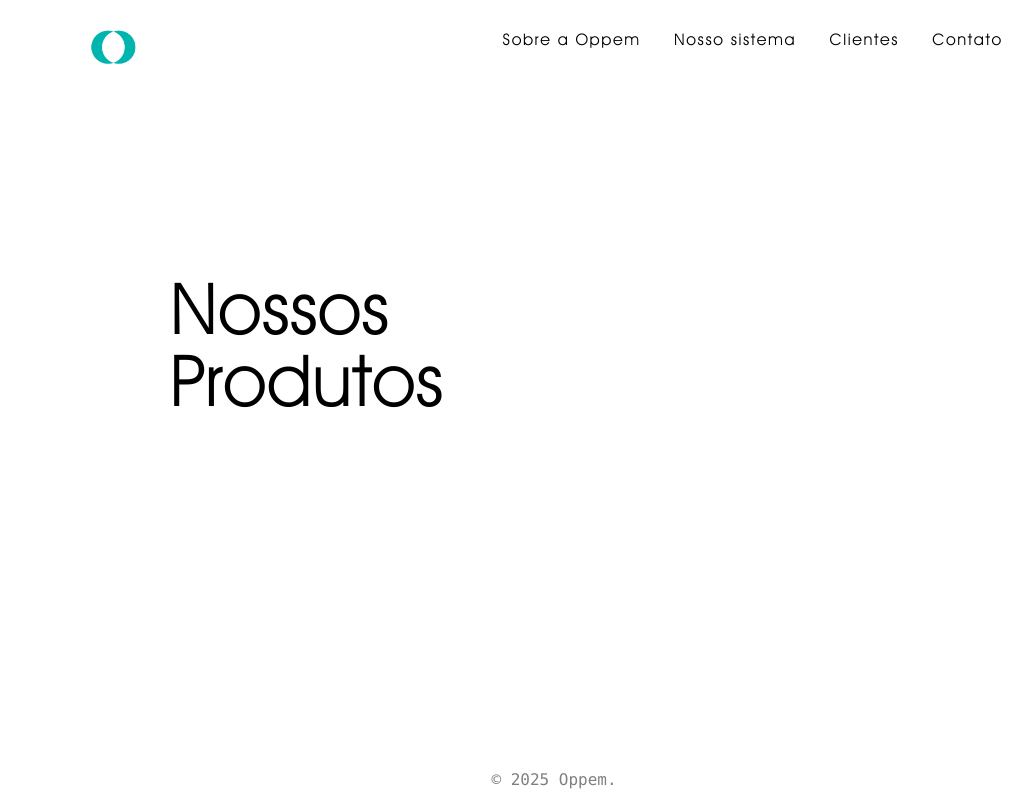
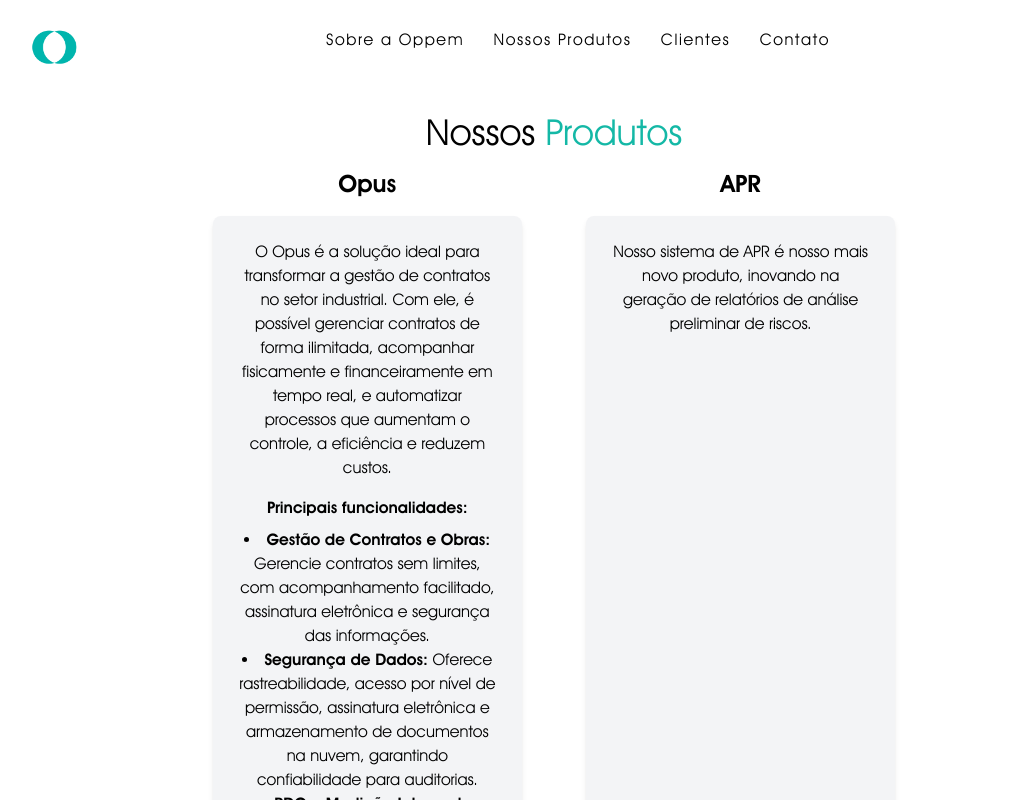
Before and after one commit to SamuelDAlencar/oppem-site, a Next.js app: page /products in a window 1280 px wide. Shown: the whole page, without its empty margins (86-1118 px from the left). Built offline with nearby package versions, Linux system fonts and the light colour scheme.

Commit message:
fix: major adjustments

```diff
--- a/app/about/page.tsx
+++ b/app/about/page.tsx
@@ -1,6 +1,6 @@
 export default function About() {
   return (
-    <section className="flex items-center h-[100vh]">
+    <section className="flex items-center mt-20">
       <section className="w-2/5 pl-64">
         <h1 className="text-7xl mt-8 h-72">Quem somos</h1>
 
--- a/app/clients/page.tsx
+++ b/app/clients/page.tsx
@@ -1,6 +1,6 @@
 export default function Clients() {
   return (
-    <section className="flex items-center h-[100vh]">
+    <section className="flex items-center mt-20">
       <section className="w-2/5 pl-64">
         <h1 className="text-7xl mt-8 h-72">Clientes</h1>
       </section>
--- a/app/contact/page.tsx
+++ b/app/contact/page.tsx
@@ -1,6 +1,6 @@
 export default function Contact() {
   return (
-    <section className="flex items-center h-[100vh]">
+    <section className="flex items-center mt-20">
       <section className="w-2/5 pl-64">
         <h1 className="text-7xl mt-8 h-72">Entre em contato</h1>
       </section>
--- a/app/page.tsx
+++ b/app/page.tsx
@@ -2,13 +2,13 @@
 
 export default function Home() {
   return (
-    <section className="flex items-center h-[100vh]">
+    <section className="flex items-center mt-20">
       <section className="w-2/5 pl-64">
         <h1 className="text-7xl mt-8 h-72">
           Novas formas
           <br />
           de construir
-          <br />o <span className="text-teal-500 font-medium">futuro</span>.
+          <br />o <span className="tiffany_span">futuro</span>.
         </h1>
 
         <p className="text-2xl">
--- a/app/products/page.tsx
+++ b/app/products/page.tsx
@@ -1,11 +1,44 @@
+import React from 'react';
+import ProductCard from '../../components/ProductCard';
+
+
 export default function Products() {
   return (
-    <section className="flex items-center h-[100vh]">
-      <section className="w-2/5 pl-64">
-        <h1 className="text-7xl mt-8 h-72">Nossos Produtos</h1>
-      </section>
+    <section className="flex flex-col items-center justify-around min-h-screen w-full py-8 mt-20">
+      <h1 className="text-4xl">
+        Nossos <span className="tiffany_span">Produtos</span>
+      </h1>
 
-      <section></section>
+      <div className="flex flex-wrap justify-center w-4/5 gap-8">
+        <ProductCard title="Opus">
+          <p>
+            O Opus é a solução ideal para transformar a gestão de contratos no setor industrial. Com ele, é possível gerenciar contratos de forma ilimitada, acompanhar fisicamente
+            e financeiramente em tempo real, e automatizar processos que aumentam o controle, a eficiência e reduzem custos.
+          </p>
+          <h3 className="font-semibold mt-4">Principais funcionalidades:</h3>
+          <ul className="list-disc list-inside mt-2">
+            <li>
+              <strong>Gestão de Contratos e Obras:</strong> Gerencie contratos sem limites, com acompanhamento facilitado, assinatura eletrônica e segurança das informações.
+            </li>
+            <li>
+              <strong>Segurança de Dados:</strong> Oferece rastreabilidade, acesso por nível de permissão, assinatura eletrônica e armazenamento de documentos na nuvem, garantindo
+              confiabilidade para auditorias.
+            </li>
+            <li>
+              <strong>RDO e Medição Integrados:</strong> Facilita o controle, organização e assinatura online de documentos com fluxo padronizado e integrado, assegurando
+              auditorias eficientes.
+            </li>
+            <li>
+              <strong>Automatização de Processos:</strong> Aumenta a produtividade e eficiência da equipe com processos padronizados, informações centralizadas e dados atualizados
+              em tempo real.
+            </li>
+          </ul>
+        </ProductCard>
+
+        <ProductCard title="APR">
+          <p>Nosso sistema de APR é nosso mais novo produto, inovando na geração de relatórios de análise preliminar de riscos.</p>
+        </ProductCard>
+      </div>
     </section>
   );
 }
--- a/components/Footer.tsx
+++ b/components/Footer.tsx
@@ -1,3 +1,3 @@
 export default function Footer() {
-  return <footer className="fixed bottom-0 w-full text-center opacity-50 font-mono size-8">&copy; 2025 Oppem.</footer>;
+  return <footer className="w-full text-center opacity-50 font-mono size-8">&copy; 2025 Oppem.</footer>;
 }
--- a/components/Nav.tsx
+++ b/components/Nav.tsx
@@ -11,19 +11,21 @@
         </Link>
 
         <section className="flex justify-around w-5/12">
-          <Link href="/about" className="tracking-widest">
+          <Link href="/about" className="link_component tracking-widest">
             Sobre a Oppem
           </Link>
-          <Link href="/products" className="tracking-widest">
-            Nosso sistema
+          <Link href="/products" className="link_component tracking-widest">
+            Nossos Produtos
           </Link>
-          <Link href="/clients" className="tracking-widest">
+          <Link href="/clients" className="link_component tracking-widest">
             Clientes
           </Link>
-          <Link href="/contact" className="tracking-widest">
+          <Link href="/contact" className="link_component tracking-widest">
             Contato
           </Link>
         </section>
+
+        <Link href="/"></Link>
       </nav>
     </header>
   );
--- /dev/null
+++ b/components/ProductCard.tsx
@@ -0,0 +1,13 @@
+interface ProductCardProps {
+  title: string;
+  children: React.ReactNode;
+}
+
+export default function ProductCard({ title, children }: ProductCardProps) {
+  return (
+    <div className="flex flex-col items-center text-center w-full sm:w-1/3 p-4">
+      <h2 className="text-2xl font-semibold mb-4">{title}</h2>
+      <div className="bg-gray-100 p-6 rounded-lg shadow-md w-full h-full">{children}</div>
+    </div>
+  );
+}
--- a/styles/globals.css
+++ b/styles/globals.css
@@ -26,7 +26,32 @@
 }
 
 @layer base {
-  body {
-    @apply font-avgard dark:bg-slate-900 dark:text-white h-full absolute overflow-x-hidden;
+  .app {
+    @apply font-avgard dark:bg-slate-900 dark:text-white h-full w-full absolute overflow-x-hidden;
+  }
+
+  .tiffany_span {
+    @apply text-teal-500 font-medium;
   }
 }
+
+.link_component {
+  position: relative;
+}
+
+.link_component::after {
+  content: '';
+  position: absolute;
+  width: 100%;
+  height: 2px;
+  bottom: 0;
+  left: 0;
+  background-color: turquoise;
+  transform: scaleX(0);
+  transform-origin: center;
+  transition: transform 0.1s ease-out;
+}
+
+.link_component:hover::after {
+  transform: scaleX(0.5);
+}
```
